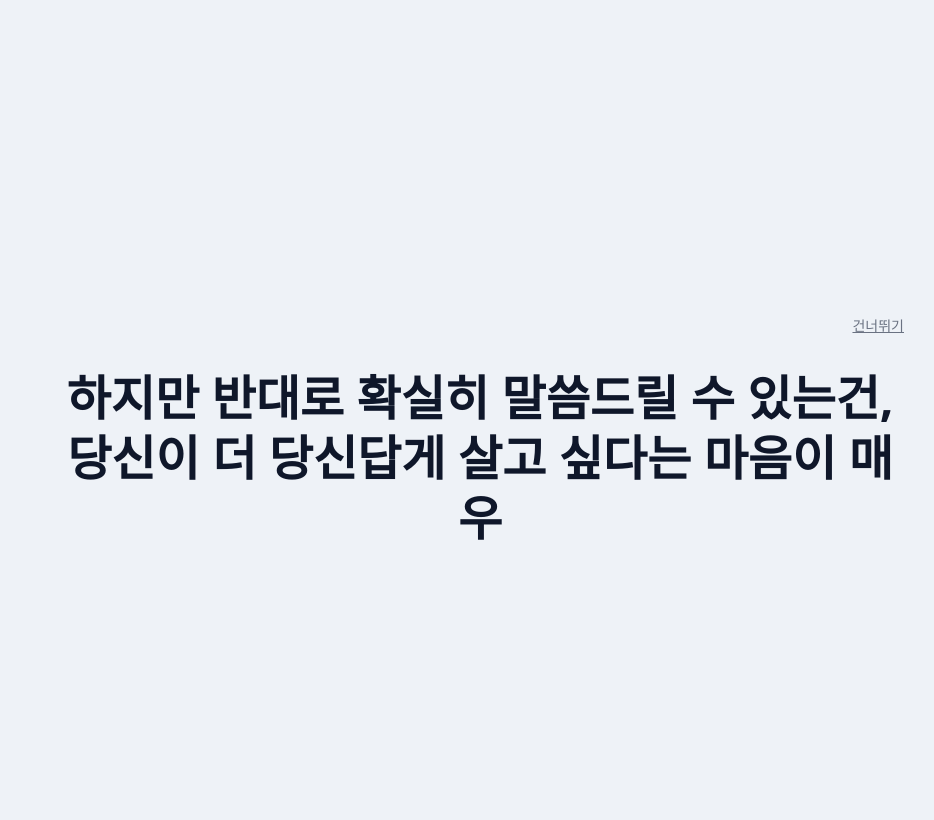
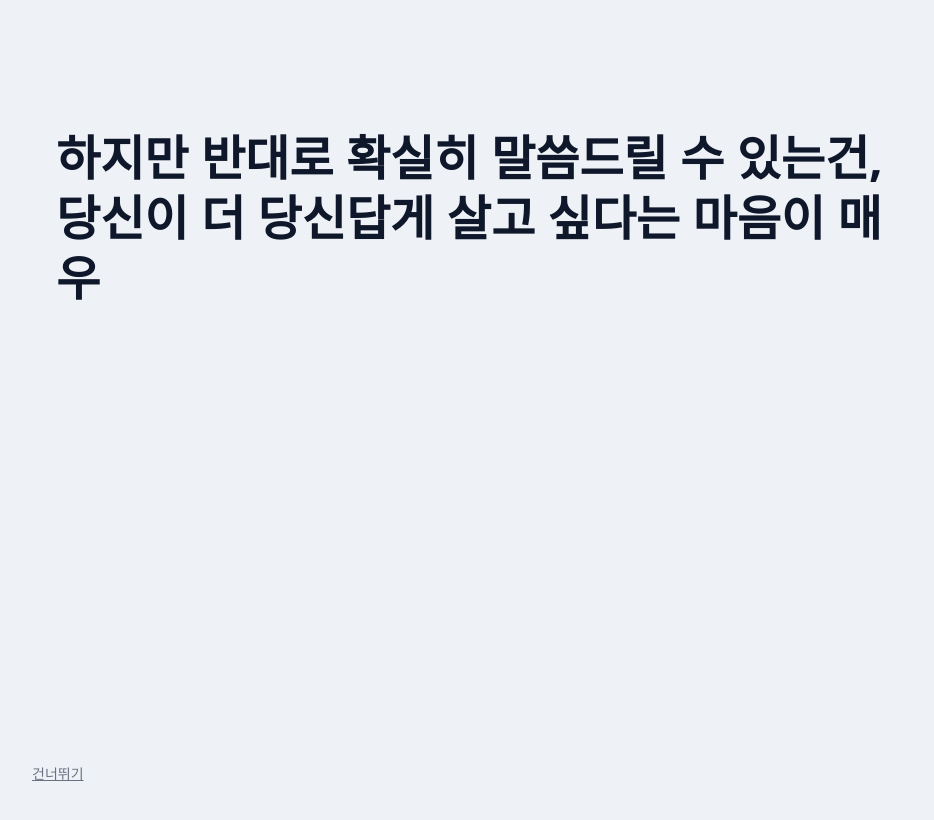
Before and after one commit to terry-U/why-consulting, a Next.js app: page /onboarding in a window 1280 px wide. Shown: the top 820 px of the page, without its empty margins (160-1094 px from the left). Built offline with nearby package versions, Linux system fonts and the light colour scheme.

Commit message:
feat(onboarding): 클릭 시 타이핑 스킵/대기 중 다음으로 이동, 좌측 정렬·프레임 고정, 하단 고정 바+건너뛰기, 티켓 모달/준비됐어요! 복구

```diff
--- a/src/app/onboarding/page.tsx
+++ b/src/app/onboarding/page.tsx
@@ -29,6 +29,7 @@ function OnboardingRunner() {
   const [text, setText] = useState('')
   const [isTyping, setIsTyping] = useState(true)
   const [isShrinking, setIsShrinking] = useState(false)
+  const [showTicket, setShowTicket] = useState(false)
   const typingTimer = useRef<NodeJS.Timeout | null>(null)
   const afterTypeTimer = useRef<NodeJS.Timeout | null>(null)
   const shrinkTimer = useRef<NodeJS.Timeout | null>(null)
@@ -54,6 +55,10 @@ function OnboardingRunner() {
     return result
   }, [])
 
+  const TYPE_MS = 28
+  const WAIT_MS = 2600
+  const SHRINK_MS = 260
+
   const finish = () => {
     try { localStorage.setItem('onboarding_seen', 'true') } catch {}
     // 요구사항: 상담 시작 시에는 온보딩을 보여줄 필요 없음 → 기본은 홈으로 복귀
@@ -64,10 +69,35 @@ function OnboardingRunner() {
     }
   }
 
+  const clearTimers = () => {
+    if (typingTimer.current) clearInterval(typingTimer.current)
+    if (afterTypeTimer.current) clearTimeout(afterTypeTimer.current)
+    if (shrinkTimer.current) clearTimeout(shrinkTimer.current)
+  }
+
+  const startWaitAndShrink = (isFinal: boolean) => {
+    afterTypeTimer.current = setTimeout(() => {
+      setIsShrinking(true)
+      shrinkTimer.current = setTimeout(() => {
+        setIsShrinking(false)
+        if (isFinal) {
+          // 마지막은 사용자 CTA로 진행
+          return
+        }
+        if (step >= segments.length - 1) {
+          finish()
+        } else {
+          setStep(prev => prev + 1)
+        }
+      }, SHRINK_MS)
+    }, WAIT_MS)
+  }
+
   useEffect(() => {
     // 타이핑 시작
     setText('')
     setIsTyping(true)
+    setShowTicket(false)
     const content = segments[step]
     let i = 0
     typingTimer.current = setInterval(() => {
@@ -76,53 +106,113 @@ function OnboardingRunner() {
       if (i >= content.length) {
         if (typingTimer.current) clearInterval(typingTimer.current)
         setIsTyping(false)
+        const isTicket = content.includes('상담권을 10장')
+        const isFinal = content.includes('준비 됐나요')
+        if (isTicket) {
+          // 사용자 확인 필요
+          setShowTicket(true)
+          return
+        }
         // 잠깐 머물렀다가 빠르게 축소
-        afterTypeTimer.current = setTimeout(() => {
-          setIsShrinking(true)
-          shrinkTimer.current = setTimeout(() => {
-            setIsShrinking(false)
-            if (step >= segments.length - 1) {
-              finish()
-            } else {
-              setStep(prev => prev + 1)
-            }
-          }, 260) // 빠르게 줄어듦(조금 느리게)
-        }, 2600) // 잠깐 머무름(조금 더 길게)
+        startWaitAndShrink(isFinal)
       }
-    }, 28) // 타자 속도(조금 느리게)
+    }, TYPE_MS)
 
     return () => {
-      if (typingTimer.current) clearInterval(typingTimer.current)
-      if (afterTypeTimer.current) clearTimeout(afterTypeTimer.current)
-      if (shrinkTimer.current) clearTimeout(shrinkTimer.current)
+      clearTimers()
     }
   }, [step])
 
+  const handleAdvanceClick = () => {
+    if (showTicket) return
+    const content = segments[step]
+    const isFinal = content.includes('준비 됐나요')
+    if (isTyping) {
+      // 타이핑 스킵 → 즉시 완성 후 대기 시작
+      if (typingTimer.current) clearInterval(typingTimer.current)
+      setText(content)
+      setIsTyping(false)
+      if (content.includes('상담권을 10장')) {
+        setShowTicket(true)
+        return
+      }
+      clearTimers()
+      startWaitAndShrink(isFinal)
+    } else if (!isShrinking) {
+      // 대기 중 → 다음 문장으로
+      clearTimers()
+      setIsShrinking(true)
+      shrinkTimer.current = setTimeout(() => {
+        setIsShrinking(false)
+        if (isFinal) return
+        if (step >= segments.length - 1) finish()
+        else setStep(prev => prev + 1)
+      }, 180)
+    }
+  }
+
   return (
-    <div className="min-h-screen ui-container flex items-center justify-center">
-      <div className="max-w-4xl w-full px-6">
-        {/* 상단 액션 */}
-        <div className="flex justify-end mb-8">
+    <div className="min-h-screen ui-container">
+      <div className="max-w-4xl w-full px-6 pt-24 pb-24 mx-auto">
+        {/* 메인 메시지 */}
+        <div
+          role="button"
+          onClick={handleAdvanceClick}
+          aria-live="polite"
+          className={`font-semibold leading-tight select-none transition-all duration-200 ease-out ${
+            isShrinking ? 'opacity-0 scale-95' : 'opacity-100 scale-100'
+          } ${isTyping ? 'tracking-normal' : 'tracking-tight'} text-left text-3xl md:text-5xl min-h-[5.5rem] md:min-h-[8rem]`}
+        >
+          {text}
+        </div>
+      </div>
+
+      {/* 하단 고정 바 */}
+      <div className="fixed bottom-0 left-0 right-0 px-6 py-4">
+        <div className="max-w-4xl mx-auto flex items-center justify-between">
           <button
             onClick={finish}
             className="text-gray-500 hover:text-gray-700 text-sm underline"
           >
             건너뛰기
           </button>
+          {segments[step] && segments[step].includes('준비 됐나요') && !isTyping && (
+            <button
+              onClick={finish}
+              className="btn btn-primary text-white font-semibold px-6 py-3 rounded-full"
+            >
+              준비됐어요!
+            </button>
+          )}
         </div>
+      </div>
 
-        {/* 중앙 메시지 */}
-        <div className="flex items-center justify-center">
-          <div
-            aria-live="polite"
-            className={`text-center font-semibold leading-tight select-none transition-all duration-200 ease-out ${
-              isShrinking ? 'opacity-0 scale-95' : 'opacity-100 scale-100'
-            } ${isTyping ? 'tracking-normal' : 'tracking-tight'} text-3xl md:text-5xl`}
-          >
-            {text}
+      {/* 티켓 지급 모달 (미니멀) */}
+      {showTicket && (
+        <div className="fixed inset-0 bg-black/40 flex items-center justify-center z-50 p-4">
+          <div className="card p-8 max-w-md w-full">
+            <h3 className="text-2xl font-bold mb-3">상담권 10장 지급</h3>
+            <p className="text-gray-600 mb-6">여유 있게 반복 상담을 진행하실 수 있도록 준비했어요.</p>
+            <div className="flex justify-end">
+              <button
+                onClick={() => {
+                  setShowTicket(false)
+                  // 모달 닫힘 후 바로 다음으로 진행
+                  setIsShrinking(true)
+                  shrinkTimer.current = setTimeout(() => {
+                    setIsShrinking(false)
+                    if (step >= segments.length - 1) finish()
+                    else setStep(prev => prev + 1)
+                  }, 200)
+                }}
+                className="btn btn-primary text-white px-5 py-2 rounded-full"
+              >
+                확인
+              </button>
+            </div>
           </div>
         </div>
-      </div>
+      )}
     </div>
   )
 }
```
